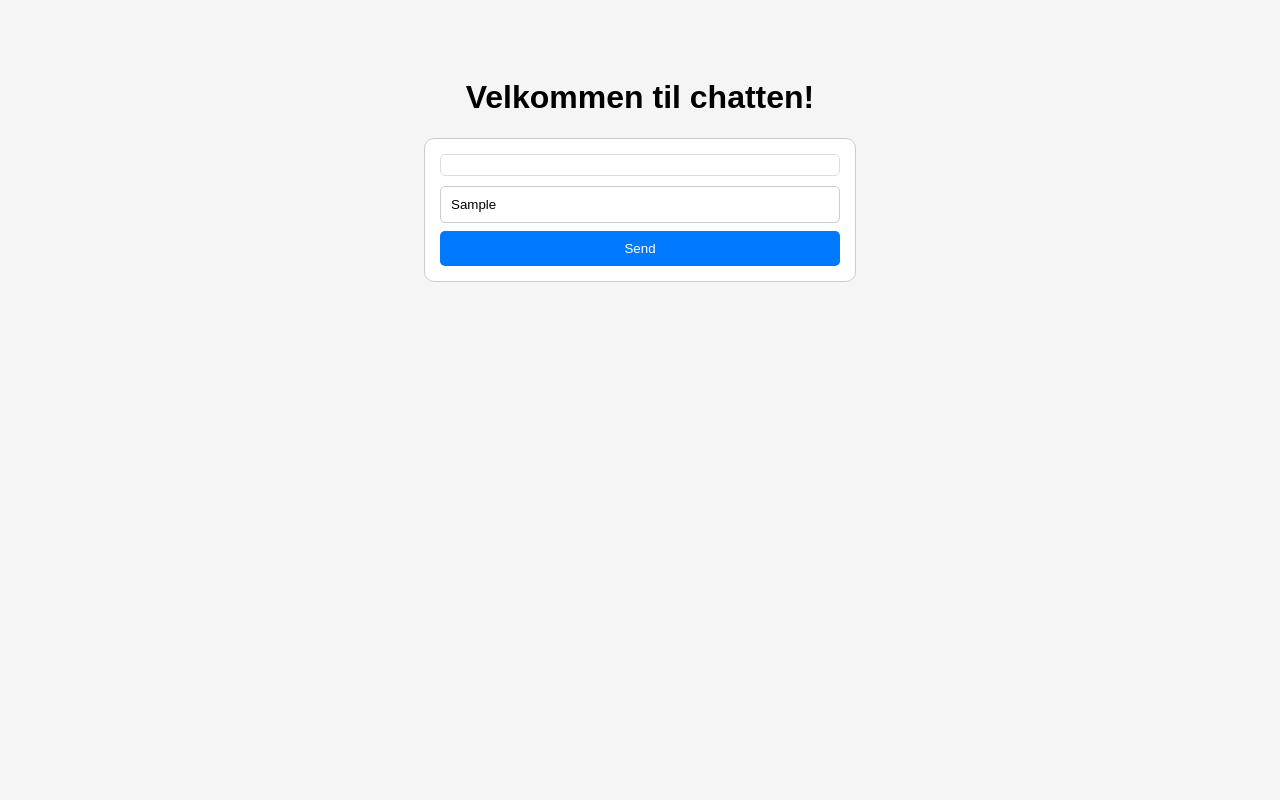
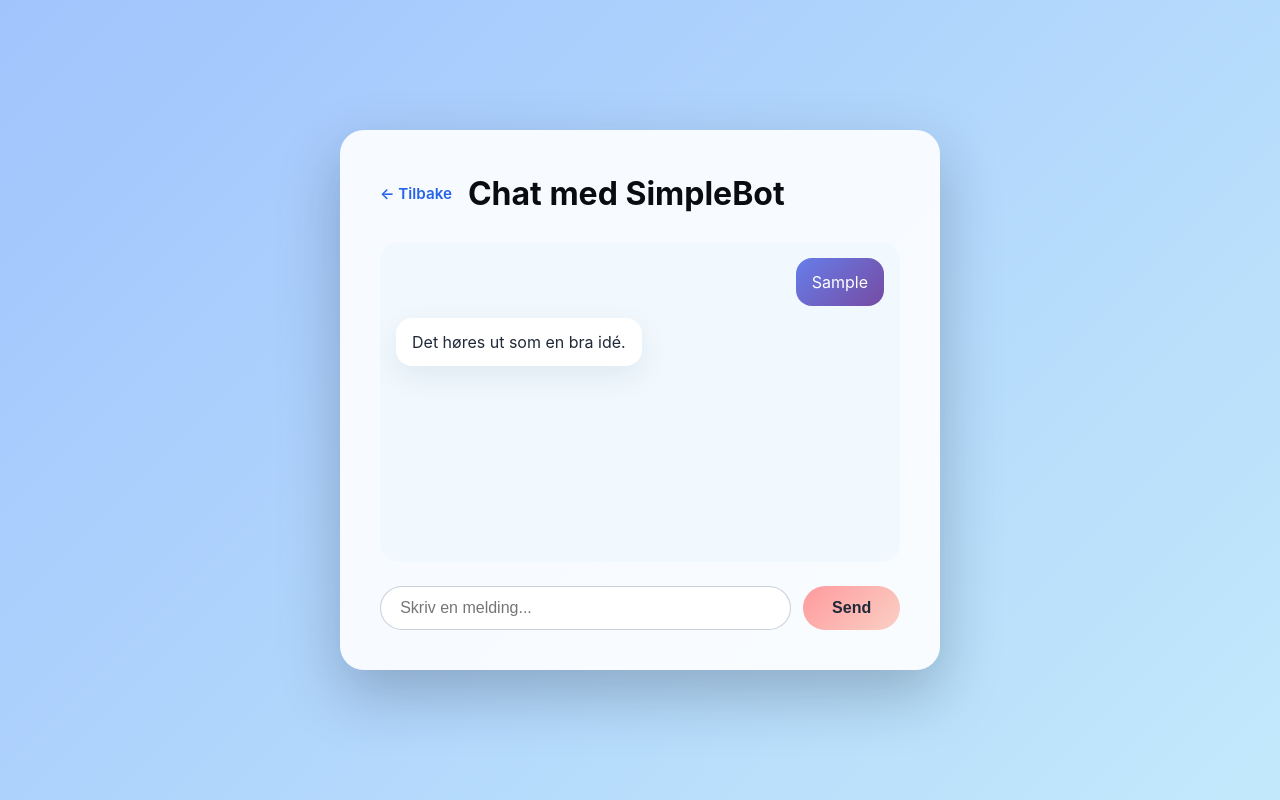
Before and after one commit to BKHornYT/simple-chat, a plain HTML site: page chat.html in a window 1280 px wide. Both pictures are taken after typing "Sample" into the empty fields and a click on the button "Send". Drawn offline with Linux system fonts and the light colour scheme.

Commit message:
Enhance simple chat UI and interactions

```diff
--- a/chat.html
+++ b/chat.html
@@ -3,17 +3,22 @@
 <head>
     <meta charset="UTF-8">
     <meta name="viewport" content="width=device-width, initial-scale=1.0">
-    <title>Chat's</title>
+    <title>Simple Chat</title>
     <link rel="stylesheet" href="styles2.css">
 </head>
 <body>
-    <h1>Velkommen til chatten!</h1>
-    <div id="chat-container">
-        <div id="messages"></div>
-        <input type="text" id="user-input" placeholder="Skriv en melding...">
-        <button id="send-btn">Send</button>
-    </div>
-</body>
+    <main class="chat">
+        <header class="chat__header">
+            <a class="chat__back" href="index.html" aria-label="Tilbake til forsiden">← Tilbake</a>
+            <h1 class="chat__title">Chat med SimpleBot</h1>
+        </header>
+        <section id="messages" class="chat__messages" aria-live="polite" aria-label="Samtaleloggen"></section>
+        <form id="chat-form" class="chat__form" autocomplete="off">
+            <label class="sr-only" for="user-input">Skriv meldingen din</label>
+            <input id="user-input" name="message" type="text" placeholder="Skriv en melding..." required>
+            <button id="send-btn" type="submit">Send</button>
+        </form>
+    </main>
     <script src="chat.js"></script>
 </body>
 </html>
--- a/chat.js
+++ b/chat.js
@@ -1,4 +1,61 @@
-// Select elements
-const sendBtn = document.getElementById("send-btn");
-const userInput = document.getElementById("user-input");
-const messagesDiv = document.getElementById("messages");
+const chatForm = document.getElementById('chat-form');
+const userInput = document.getElementById('user-input');
+const messagesContainer = document.getElementById('messages');
+
+const defaultResponses = [
+    'Fortell meg mer!',
+    'Så spennende! Hva skjedde videre?',
+    'Jeg er helt enig.',
+    'Det høres ut som en bra idé.',
+    'Hva tenker du selv om det?'
+];
+
+const intentResponses = [
+    { keywords: ['hei', 'hallo', 'god dag'], response: 'Hei! Hyggelig å se deg her 👋' },
+    { keywords: ['hjelp', 'hvordan', 'funker'], response: 'Jeg er en enkel demobot. Bare skriv en melding, så svarer jeg med noe hyggelig.' },
+    { keywords: ['takk', 'thanks'], response: 'Bare hyggelig! 😊' },
+    { keywords: ['hadet', 'ha det', 'snakkes'], response: 'Snakkes senere! 👋' }
+];
+
+function addMessage(author, text) {
+    const message = document.createElement('div');
+    message.className = `message message--${author}`;
+    message.textContent = text;
+    messagesContainer.appendChild(message);
+    messagesContainer.scrollTop = messagesContainer.scrollHeight;
+}
+
+function getBotResponse(message) {
+    const cleaned = message.trim().toLowerCase();
+
+    const matchedIntent = intentResponses.find(({ keywords }) =>
+        keywords.some((keyword) => cleaned.includes(keyword))
+    );
+
+    if (matchedIntent) {
+        return matchedIntent.response;
+    }
+
+    return defaultResponses[Math.floor(Math.random() * defaultResponses.length)];
+}
+
+function handleSubmit(event) {
+    event.preventDefault();
+
+    const message = userInput.value.trim();
+    if (!message) {
+        return;
+    }
+
+    addMessage('user', message);
+    userInput.value = '';
+
+    setTimeout(() => {
+        const botReply = getBotResponse(message);
+        addMessage('bot', botReply);
+    }, 400);
+}
+
+if (chatForm) {
+    chatForm.addEventListener('submit', handleSubmit);
+}
--- a/styles.css
+++ b/styles.css
@@ -1,55 +1,75 @@
-
-
-
-
-#start-chat-btn {
-  background: linear-gradient(to right, #c04eaf, #3d4c96, #0056b3);
-  color: white;
-  padding: 10px 20px;
-  border: none;
-  border-radius: 5px;
-  cursor: pointer;
-
-  display: flex;
-  align-items: center;
-  justify-content: center;
-
-  margin-top: 300px;
-  width: 350px;
-  height: 150px;
-
-  text-transform: uppercase;
-  box-shadow: black 0px 0px 30px 0px;
-
-
-  text-shadow: 2px 2px 5px rgba(0, 0, 0, 0.3);
-  font-weight: bold;
-
-
+:root {
+    color-scheme: light dark;
+    font-family: "Inter", system-ui, -apple-system, BlinkMacSystemFont, "Segoe UI", sans-serif;
+    line-height: 1.5;
 }
 
-
-#start-chat-btn:hover {
-
-    box-shadow: black 0px 0px 40px 5px;
-    transition: box-shadow 0.3s ease-in-out;
-
-
+* {
+    box-sizing: border-box;
 }
 
-
-
-
 body {
-
-
-    background: linear-gradient(to right, #76246a, #121e57, #0056b3);
-
+    margin: 0;
+    min-height: 100vh;
     display: flex;
     justify-content: center;
     align-items: center;
+    background: radial-gradient(circle at top, #764ba2, #667eea);
+    color: #ffffff;
+}
 
-    ;
+.landing {
+    text-align: center;
+    padding: 3rem 2rem;
+    background: rgba(255, 255, 255, 0.08);
+    border-radius: 24px;
+    box-shadow: 0 24px 60px rgba(16, 24, 40, 0.35);
+    max-width: 520px;
+    width: min(90vw, 520px);
+    display: flex;
+    flex-direction: column;
+    gap: 2.5rem;
+}
 
+.landing__header {
+    display: flex;
+    flex-direction: column;
+    gap: 0.75rem;
+}
 
+.landing__title {
+    margin: 0;
+    font-size: clamp(2.2rem, 2vw + 1.8rem, 3rem);
+    letter-spacing: 0.02em;
 }
+
+.landing__subtitle {
+    margin: 0;
+    font-size: clamp(1rem, 2vw + 0.2rem, 1.2rem);
+    color: rgba(255, 255, 255, 0.85);
+}
+
+#start-chat-btn {
+    border: none;
+    border-radius: 999px;
+    background: linear-gradient(135deg, #f093fb 0%, #f5576c 100%);
+    color: #0b0c10;
+    font-weight: 600;
+    font-size: 1.1rem;
+    letter-spacing: 0.08em;
+    padding: 0.9rem 2.8rem;
+    cursor: pointer;
+    transition: transform 0.2s ease, box-shadow 0.2s ease;
+    align-self: center;
+}
+
+#start-chat-btn:hover,
+#start-chat-btn:focus-visible {
+    transform: translateY(-2px) scale(1.02);
+    box-shadow: 0 18px 40px rgba(245, 87, 108, 0.35);
+}
+
+#start-chat-btn:focus-visible {
+    outline: 3px solid rgba(255, 255, 255, 0.6);
+    outline-offset: 4px;
+}
--- a/styles2.css
+++ b/styles2.css
@@ -1,66 +1,135 @@
+:root {
+    font-family: "Inter", system-ui, -apple-system, BlinkMacSystemFont, "Segoe UI", sans-serif;
+    line-height: 1.5;
+    color: #0b0c10;
+}
+
+* {
+    box-sizing: border-box;
+}
+
 body {
-    font-family: Arial, sans-serif;
-    background: #f5f5f5;
+    margin: 0;
+    min-height: 100vh;
+    display: flex;
+    justify-content: center;
+    align-items: center;
+    background: linear-gradient(135deg, #a1c4fd 0%, #c2e9fb 100%);
+    padding: 2rem;
+}
+
+.chat {
+    width: min(600px, 100%);
+    background: rgba(255, 255, 255, 0.9);
+    border-radius: 24px;
+    box-shadow: 0 24px 60px rgba(15, 23, 42, 0.25);
     display: flex;
     flex-direction: column;
-    align-items: center;
-    padding-top: 50px;
+    gap: 1.5rem;
+    padding: clamp(1.5rem, 2vw + 1rem, 2.5rem);
 }
 
-#chat-container {
-    width: 400px;
-    background: white;
-    border: 1px solid #ccc;
-    border-radius: 10px;
-    padding: 15px;
+.chat__header {
+    display: flex;
+    align-items: center;
+    gap: 1rem;
+}
+
+.chat__back {
+    font-size: 0.95rem;
+    color: #2563eb;
+    text-decoration: none;
+    font-weight: 600;
+}
+
+.chat__back:focus-visible,
+.chat__back:hover {
+    text-decoration: underline;
+}
+
+.chat__title {
+    margin: 0;
+    font-size: clamp(1.4rem, 1vw + 1.2rem, 2rem);
+}
+
+.chat__messages {
+    flex: 1;
+    min-height: 320px;
+    max-height: 420px;
+    overflow-y: auto;
+    padding: 1rem;
+    background: rgba(240, 249, 255, 0.8);
+    border-radius: 18px;
     display: flex;
     flex-direction: column;
-}
-
-#messages {
-    flex: 1;
-    height: 300px;
-    overflow-y: auto;
-    margin-bottom: 10px;
-    border: 1px solid #ddd;
-    padding: 10px;
-    border-radius: 5px;
+    gap: 0.75rem;
 }
 
 .message {
-    margin: 5px 0;
-    padding: 8px 10px;
-    border-radius: 8px;
-    max-width: 80%;
+    padding: 0.75rem 1rem;
+    border-radius: 16px;
+    font-size: 1rem;
+    max-width: 75%;
+    word-break: break-word;
 }
 
-.user {
-    background: #0078ff;
-    color: white;
+.message--user {
     align-self: flex-end;
+    background: linear-gradient(135deg, #667eea 0%, #764ba2 100%);
+    color: #ffffff;
 }
 
-.bot {
-    background: #eee;
+.message--bot {
     align-self: flex-start;
+    background: #ffffff;
+    color: #1f2937;
+    box-shadow: 0 10px 30px rgba(31, 41, 55, 0.08);
+}
+
+.chat__form {
+    display: grid;
+    grid-template-columns: 1fr auto;
+    gap: 0.75rem;
 }
 
 #user-input {
-    padding: 10px;
-    flex: 1;
-    border-radius: 5px;
-    border: 1px solid #ccc;
+    border: 1px solid rgba(148, 163, 184, 0.5);
+    border-radius: 999px;
+    padding: 0.75rem 1.2rem;
+    font-size: 1rem;
+}
+
+#user-input:focus-visible {
+    outline: 3px solid rgba(37, 99, 235, 0.3);
+    outline-offset: 2px;
 }
 
 #send-btn {
-    margin-top: 8px;
-    padding: 10px;
     border: none;
-    background-color: #0078ff;
-    color: white;
-    border-radius: 5px;
+    border-radius: 999px;
+    padding: 0.75rem 1.8rem;
+    font-size: 1rem;
+    font-weight: 600;
+    background: linear-gradient(135deg, #ff9a9e 0%, #fad0c4 100%);
+    color: #1f2937;
     cursor: pointer;
+    transition: transform 0.2s ease, box-shadow 0.2s ease;
 }
-#send-btn:hover {
-    background-color: #0056b3;
+
+#send-btn:hover,
+#send-btn:focus-visible {
+    transform: translateY(-2px);
+    box-shadow: 0 18px 30px rgba(255, 154, 158, 0.35);
 }
+
+.sr-only {
+    position: absolute;
+    width: 1px;
+    height: 1px;
+    padding: 0;
+    margin: -1px;
+    overflow: hidden;
+    clip: rect(0, 0, 0, 0);
+    white-space: nowrap;
+    border: 0;
+}
```
Also changed, not shown: index.html (+9 -7 lines), index.js (+6 -3 lines).
